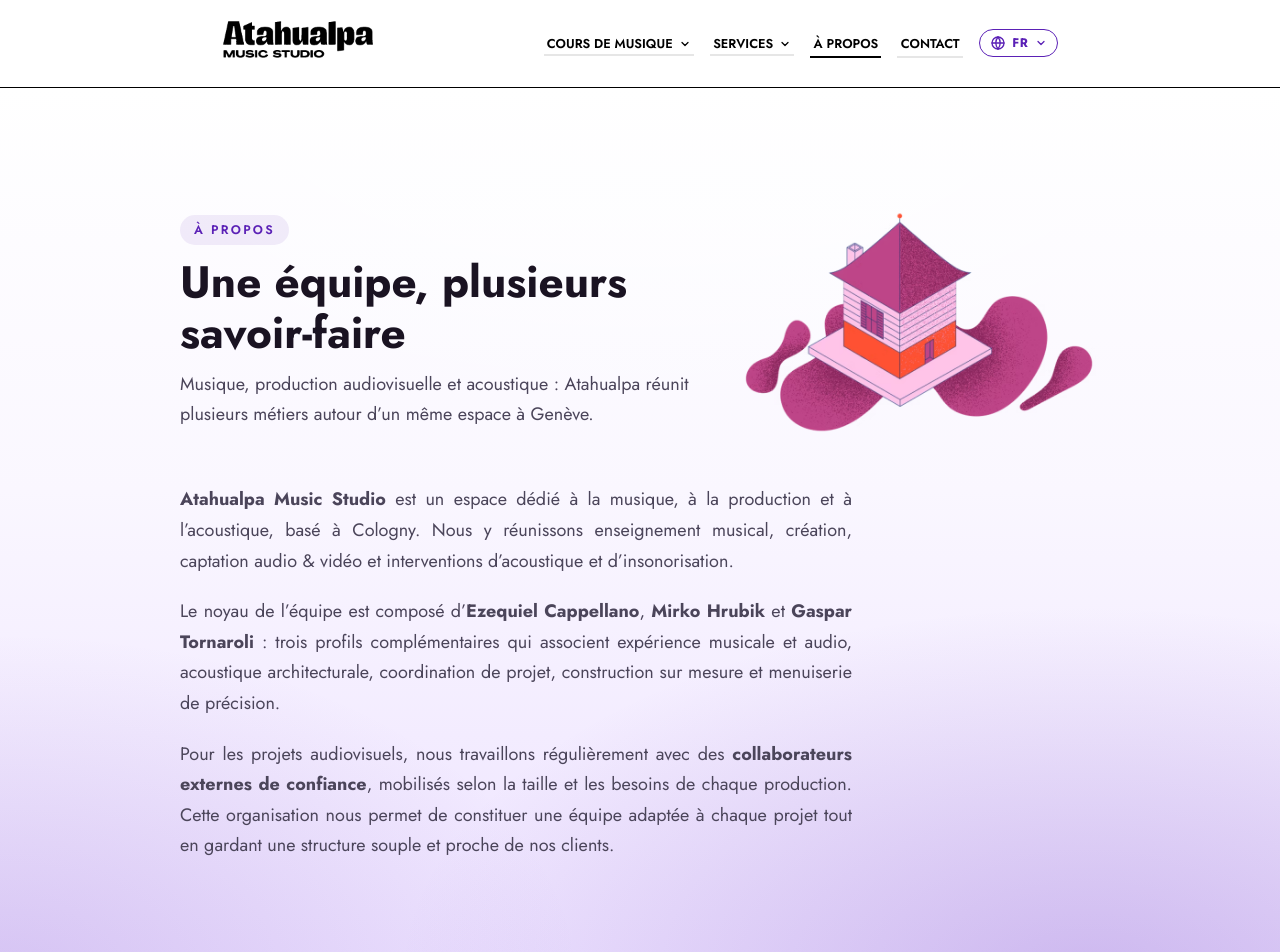
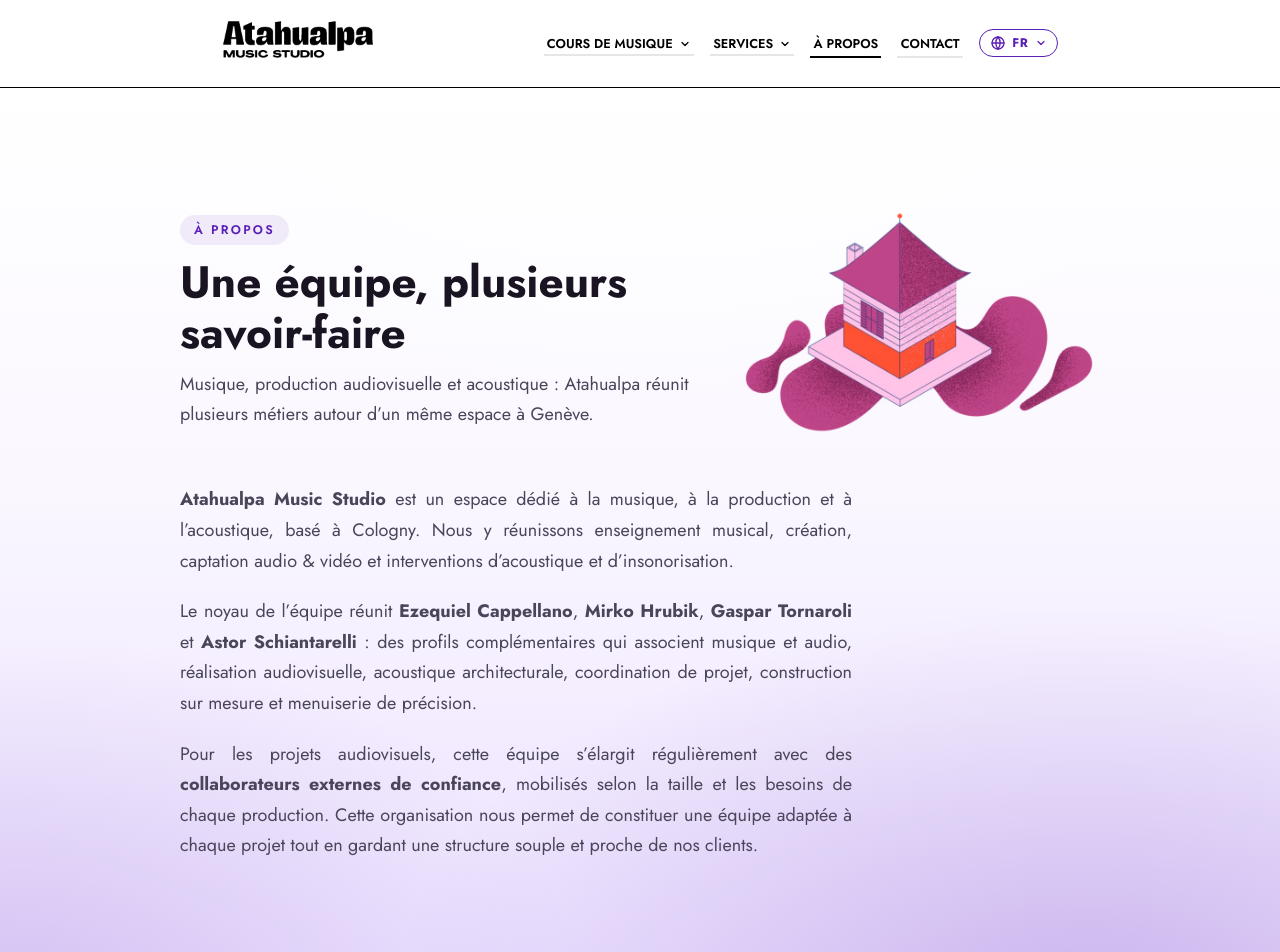
Before and after one commit to twinparadoxmusica/atahualpa-studio, a Next.js app: page /apropos in a window 1280 px wide. Shown: the top 952 px of the page. Built offline with nearby package versions, Linux system fonts and the light colour scheme.

Commit message:
Add Astor Schiantarelli to about introduction

```diff
--- a/components/About/index.js
+++ b/components/About/index.js
@@ -13,16 +13,17 @@
         interventions d’acoustique et d’insonorisation.
       </p>
       <p>
-        Le noyau de l’équipe est composé d’<b>Ezequiel Cappellano</b>,{' '}
-        <b>Mirko Hrubik</b> et <b>Gaspar Tornaroli</b> : trois profils
-        complémentaires qui associent expérience musicale et audio,
-        acoustique architecturale, coordination de projet, construction sur
-        mesure et menuiserie de précision.
+        Le noyau de l’équipe réunit <b>Ezequiel Cappellano</b>,{' '}
+        <b>Mirko Hrubik</b>, <b>Gaspar Tornaroli</b> et{' '}
+        <b>Astor Schiantarelli</b> : des profils complémentaires qui associent
+        musique et audio, réalisation audiovisuelle, acoustique architecturale,
+        coordination de projet, construction sur mesure et menuiserie de
+        précision.
       </p>
       <p>
-        Pour les projets audiovisuels, nous travaillons régulièrement avec
-        des <b>collaborateurs externes de confiance</b>, mobilisés selon la
-        taille et les besoins de chaque production. Cette organisation nous
+        Pour les projets audiovisuels, cette équipe s’élargit régulièrement
+        avec des <b>collaborateurs externes de confiance</b>, mobilisés selon
+        la taille et les besoins de chaque production. Cette organisation nous
         permet de constituer une équipe adaptée à chaque projet tout en
         gardant une structure souple et proche de nos clients.
       </p>
@@ -37,14 +38,14 @@
         soundproofing work.
       </p>
       <p>
-        The core team is made up of <b>Ezequiel Cappellano</b>,{' '}
-        <b>Mirko Hrubik</b> and <b>Gaspar Tornaroli</b>: three complementary
-        profiles combining music and audio experience, architectural
-        acoustics, project coordination, bespoke construction and precision
-        carpentry.
+        The core team brings together <b>Ezequiel Cappellano</b>,{' '}
+        <b>Mirko Hrubik</b>, <b>Gaspar Tornaroli</b> and{' '}
+        <b>Astor Schiantarelli</b>: complementary profiles combining music
+        and audio, audiovisual direction, architectural acoustics, project
+        coordination, bespoke construction and precision carpentry.
       </p>
       <p>
-        For audiovisual projects, we regularly work with{' '}
+        For audiovisual projects, the team regularly expands with{' '}
         <b>trusted external collaborators</b>, brought in according to the
         scale and needs of each production. This lets us build the right team
         for each project while keeping a flexible, close-knit structure.
@@ -60,14 +61,15 @@
         acústica e insonorización.
       </p>
       <p>
-        El núcleo del equipo está formado por <b>Ezequiel Cappellano</b>,{' '}
-        <b>Mirko Hrubik</b> y <b>Gaspar Tornaroli</b>: tres perfiles
-        complementarios que combinan experiencia musical y de audio, acústica
-        arquitectónica, coordinación de proyectos, construcción a medida y
-        carpintería de precisión.
+        El núcleo del equipo reúne a <b>Ezequiel Cappellano</b>,{' '}
+        <b>Mirko Hrubik</b>, <b>Gaspar Tornaroli</b> y{' '}
+        <b>Astor Schiantarelli</b>: perfiles complementarios que combinan
+        música y audio, realización audiovisual, acústica arquitectónica,
+        coordinación de proyectos, construcción a medida y carpintería de
+        precisión.
       </p>
       <p>
-        Para los proyectos audiovisuales trabajamos regularmente con{' '}
+        Para los proyectos audiovisuales, el equipo se amplía regularmente con{' '}
         <b>colaboradores externos de confianza</b>, convocados según la
         dimensión y las necesidades de cada producción. Así podemos formar el
         equipo adecuado para cada proyecto manteniendo una estructura flexible
@@ -84,14 +86,14 @@
         acustica e insonorizzazione.
       </p>
       <p>
-        Il nucleo del team è formato da <b>Ezequiel Cappellano</b>,{' '}
-        <b>Mirko Hrubik</b> e <b>Gaspar Tornaroli</b>: tre profili
-        complementari che uniscono esperienza musicale e audio, acustica
-        architettonica, coordinamento di progetto, costruzione su misura e
-        falegnameria di precisione.
+        Il nucleo del team riunisce <b>Ezequiel Cappellano</b>,{' '}
+        <b>Mirko Hrubik</b>, <b>Gaspar Tornaroli</b> e{' '}
+        <b>Astor Schiantarelli</b>: profili complementari che uniscono musica
+        e audio, regia audiovisiva, acustica architettonica, coordinamento di
+        progetto, costruzione su misura e falegnameria di precisione.
       </p>
       <p>
-        Per i progetti audiovisivi collaboriamo regolarmente con{' '}
+        Per i progetti audiovisivi, il team si amplia regolarmente con{' '}
         <b>professionisti esterni di fiducia</b>, coinvolti in base alle
         dimensioni e alle esigenze di ogni produzione. In questo modo possiamo
         creare il team più adatto a ogni progetto mantenendo una struttura
```
